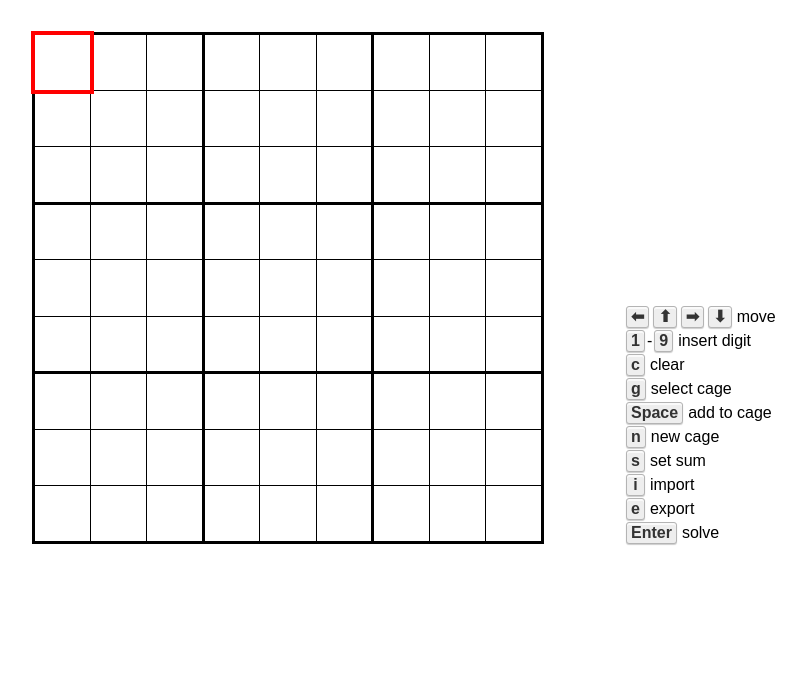
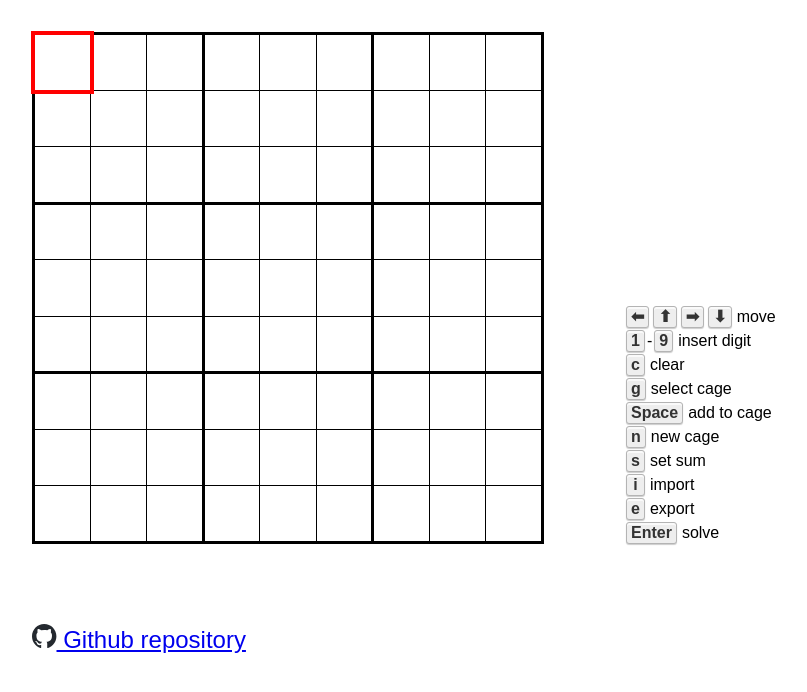
Before and after one commit to maksz42/killer-sudoku-solver, a plain HTML site: page index.html in a window 1280 px wide. Shown: the whole page, without its empty margins (0-807 px from the left). Drawn offline with Linux system fonts and the light colour scheme.

Commit message:
Add Github link

```diff
--- a/css/style.css
+++ b/css/style.css
@@ -22,6 +22,7 @@ body {
   grid-template:
     "a b"
     "a c"
+    "d ."
     ;
 }
 
@@ -45,6 +46,16 @@ kbd {
 
 kbd:last-of-type {
   margin-inline-end: 5px;
+}
+
+#github {
+  grid-area: d;
+  font-size: 1.5rem;
+  justify-self: start;
+}
+
+.icon {
+  height: 1em;
 }
 
 #loader {
--- a/index.html
+++ b/index.html
@@ -25,5 +25,9 @@
       <div><kbd>e</kbd>export</div>
       <div><kbd>Enter</kbd>solve</div>
     </div>
+    <a id="github" href="https://github.com/maksz42/killer-sudoku-solver" target="_blank">
+      <svg class="icon" viewBox="0 0 98 96" xmlns="http://www.w3.org/2000/svg"><path fill-rule="evenodd" clip-rule="evenodd" d="M48.854 0C21.839 0 0 22 0 49.217c0 21.756 13.993 40.172 33.405 46.69 2.427.49 3.316-1.059 3.316-2.362 0-1.141-.08-5.052-.08-9.127-13.59 2.934-16.42-5.867-16.42-5.867-2.184-5.704-5.42-7.17-5.42-7.17-4.448-3.015.324-3.015.324-3.015 4.934.326 7.523 5.052 7.523 5.052 4.367 7.496 11.404 5.378 14.235 4.074.404-3.178 1.699-5.378 3.074-6.6-10.839-1.141-22.243-5.378-22.243-24.283 0-5.378 1.94-9.778 5.014-13.2-.485-1.222-2.184-6.275.486-13.038 0 0 4.125-1.304 13.426 5.052a46.97 46.97 0 0 1 12.214-1.63c4.125 0 8.33.571 12.213 1.63 9.302-6.356 13.427-5.052 13.427-5.052 2.67 6.763.97 11.816.485 13.038 3.155 3.422 5.015 7.822 5.015 13.2 0 18.905-11.404 23.06-22.324 24.283 1.78 1.548 3.316 4.481 3.316 9.126 0 6.6-.08 11.897-.08 13.526 0 1.304.89 2.853 3.316 2.364 19.412-6.52 33.405-24.935 33.405-46.691C97.707 22 75.788 0 48.854 0z" fill="#24292f"/></svg>
+      Github repository
+    </a>
   </body>
 </html>
```
